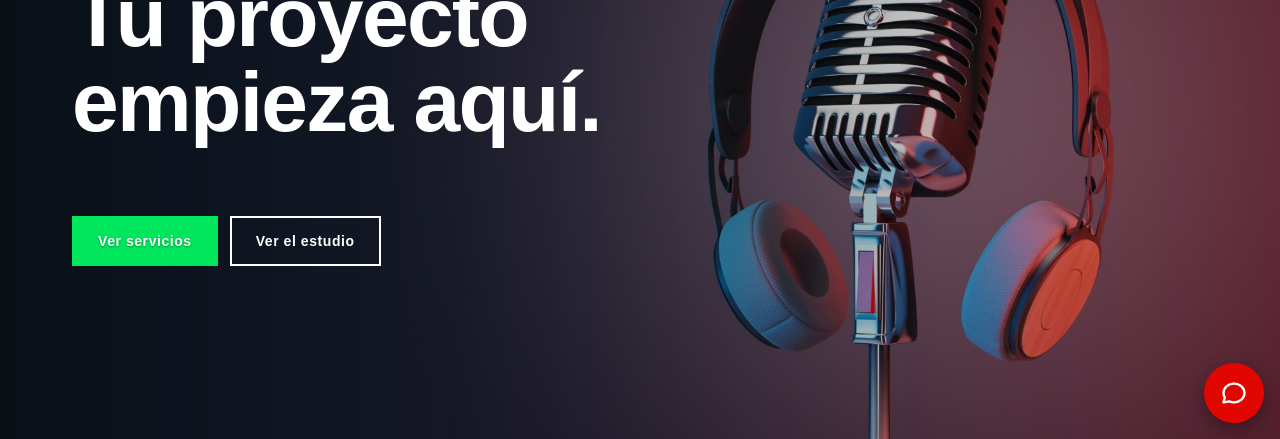
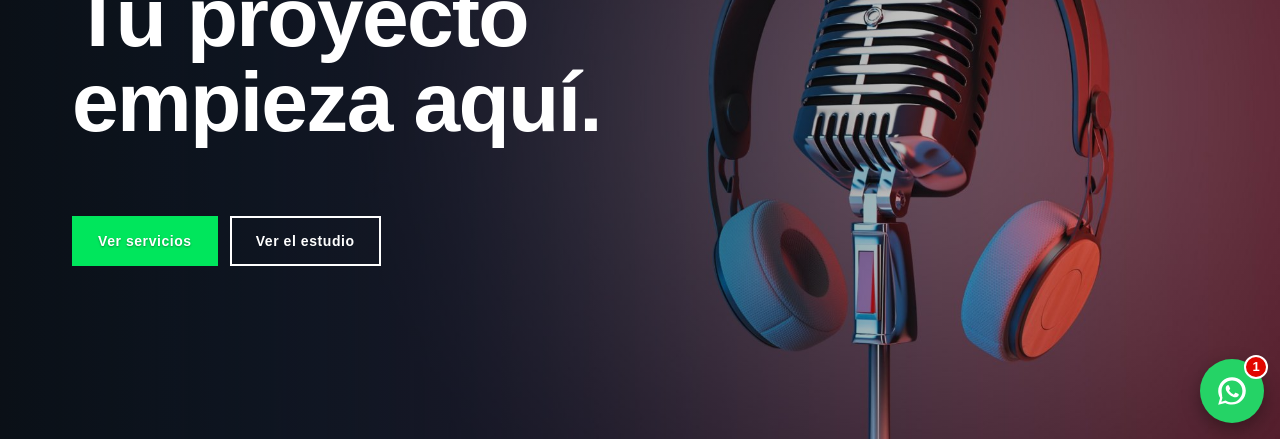
Before and after one commit to kactusbcn/la-produktora-web, a plain HTML site: page index.html in a window 1280 px wide. Shown: the part 361-800 px from the top of the page. Drawn offline with Linux system fonts and the light colour scheme.

Commit message:
Botón WhatsApp: icono verde con badge 1 y burbuja de mensaje al pasar el ratón
Co-Authored-By: Claude Haiku 5.5 <noreply@anthropic.com>
Claude-Session: https://claude.ai/code/session_0118FufHEsz7Cz1hXiMFBHw5

```diff
--- a/index.html
+++ b/index.html
@@ -470,9 +470,12 @@ body::before { content: ""; position: fixed; inset: 0 0 auto; height: env(safe-a
 .foot-social-title { color: var(--white); font-weight: 700; font-size: 16px; white-space: nowrap; }
 .foot-social-icons { display: inline-flex; gap: 14px; }
 .foot-social-icons span { display: inline-flex; color: var(--white); }
-.wa-fab { position: fixed; right: max(16px, env(safe-area-inset-right, 0px)); bottom: max(16px, env(safe-area-inset-bottom, 0px)); z-index: 50; width: 60px; height: 60px; border-radius: 50%; background: #E10600; display: inline-flex; align-items: center; justify-content: center; box-shadow: 0 6px 18px rgba(0,0,0,.35); transition: transform .2s; }
-.wa-fab:hover { transform: scale(1.06); }
+.wa-fab { position: fixed; right: max(16px, env(safe-area-inset-right, 0px)); bottom: max(16px, env(safe-area-inset-bottom, 0px)); z-index: 50; width: 64px; height: 64px; border-radius: 50%; background: #25D366; display: inline-flex; align-items: center; justify-content: center; box-shadow: 0 6px 18px rgba(0,0,0,.35); }
 .wa-fab:focus-visible { outline: 3px solid var(--chroma); outline-offset: 3px; }
+.wa-fab-badge { position: absolute; top: -4px; right: -4px; min-width: 24px; height: 24px; padding: 0 6px; border-radius: 12px; background: #E10600; color: #FFFFFF; border: 2px solid #FFFFFF; font: 700 13px/20px var(--body); text-align: center; box-sizing: border-box; }
+.wa-fab-bubble { position: absolute; right: 80px; top: 50%; transform: translateY(-50%) translateX(8px); width: 250px; padding: 12px 16px; background: #FFFFFF; color: #0A0A0A; font-size: 14px; line-height: 1.4; border-radius: 12px; box-shadow: 0 8px 24px rgba(0,0,0,.25); opacity: 0; pointer-events: none; transition: opacity .2s, transform .2s; text-align: left; }
+.wa-fab:hover .wa-fab-bubble, .wa-fab:focus-visible .wa-fab-bubble { opacity: 1; transform: translateY(-50%); }
+@media (max-width: 560px) { .wa-fab-bubble { display: none; } }
 .foot-divider { width: 560px; max-width: 90vw; height: 2.8px; background: var(--chroma); margin: 0 auto 32px; }
 .foot-brand { display: flex; flex-direction: column; align-items: flex-start; }
 @media (min-width: 701px) { .foot-top .foot-brand { margin-left: calc(-0.6 * max(16px, (100vw - 1080px) / 2 + 16px)); } }
@@ -1083,6 +1086,6 @@ section[id], #servicios-cards { scroll-margin-top: 140px; }
   });
 })();
 </script>
-<a class="wa-fab" href="https://wa.me/34640184329?text=Hola%2C%20quiero%20informaci%C3%B3n%20para%20alquilar%20el%20estudio" target="_blank" rel="noopener" aria-label="Escríbenos por WhatsApp"><svg viewBox="0 0 24 24" width="28" height="28" aria-hidden="true" fill="none" stroke="#FFFFFF" stroke-width="2" stroke-linejoin="round"><path d="M21 12c0 4.4-4 8-9 8-1.4 0-2.7-.3-3.9-.8L3 20l1.1-4.1C3.4 14.6 3 13.3 3 12c0-4.4 4-8 9-8s9 3.6 9 8z"/></svg></a>
+<a class="wa-fab" href="https://wa.me/34640184329?text=Hola%2C%20quiero%20informaci%C3%B3n%20para%20alquilar%20el%20estudio" target="_blank" rel="noopener" aria-label="Escríbenos por WhatsApp"><span class="wa-fab-badge" aria-hidden="true">1</span><svg viewBox="0 0 32 32" width="34" height="34" aria-hidden="true"><path fill="#FFFFFF" d="M16 3C8.8 3 3 8.8 3 16c0 2.3.6 4.5 1.8 6.5L3 29l6.7-1.8c1.9 1 4.1 1.6 6.3 1.6 7.2 0 13-5.8 13-13S23.2 3 16 3zm0 23.7c-2 0-3.9-.5-5.6-1.5l-.4-.2-4 1.1 1.1-3.9-.3-.4C6.7 19.2 6.2 17.6 6.2 16 6.2 10.6 10.6 6.2 16 6.2S25.8 10.6 25.8 16 21.4 26.7 16 26.7zm5.7-8c-.3-.2-1.8-.9-2.1-1-.3-.1-.5-.2-.7.2-.2.3-.8 1-.9 1.2-.2.2-.3.2-.6.1-.3-.2-1.3-.5-2.4-1.5-.9-.8-1.5-1.8-1.7-2.1-.2-.3 0-.5.1-.6l.5-.5c.1-.2.2-.3.3-.5.1-.2 0-.4 0-.5l-1-2.3c-.2-.6-.5-.5-.7-.5h-.6c-.2 0-.5.1-.8.4-.3.3-1 1-1 2.5s1.1 2.9 1.2 3.1c.1.2 2.1 3.2 5.1 4.5.7.3 1.3.5 1.7.6.7.2 1.4.2 1.9.1.6-.1 1.8-.7 2.1-1.4.3-.7.3-1.3.2-1.4-.1-.2-.3-.3-.6-.4z"/></svg><span class="wa-fab-bubble">¡Hola! ¿Quieres alquilar el estudio? Escríbenos aquí y te respondemos al momento.</span></a>
 </body>
 </html>
```
